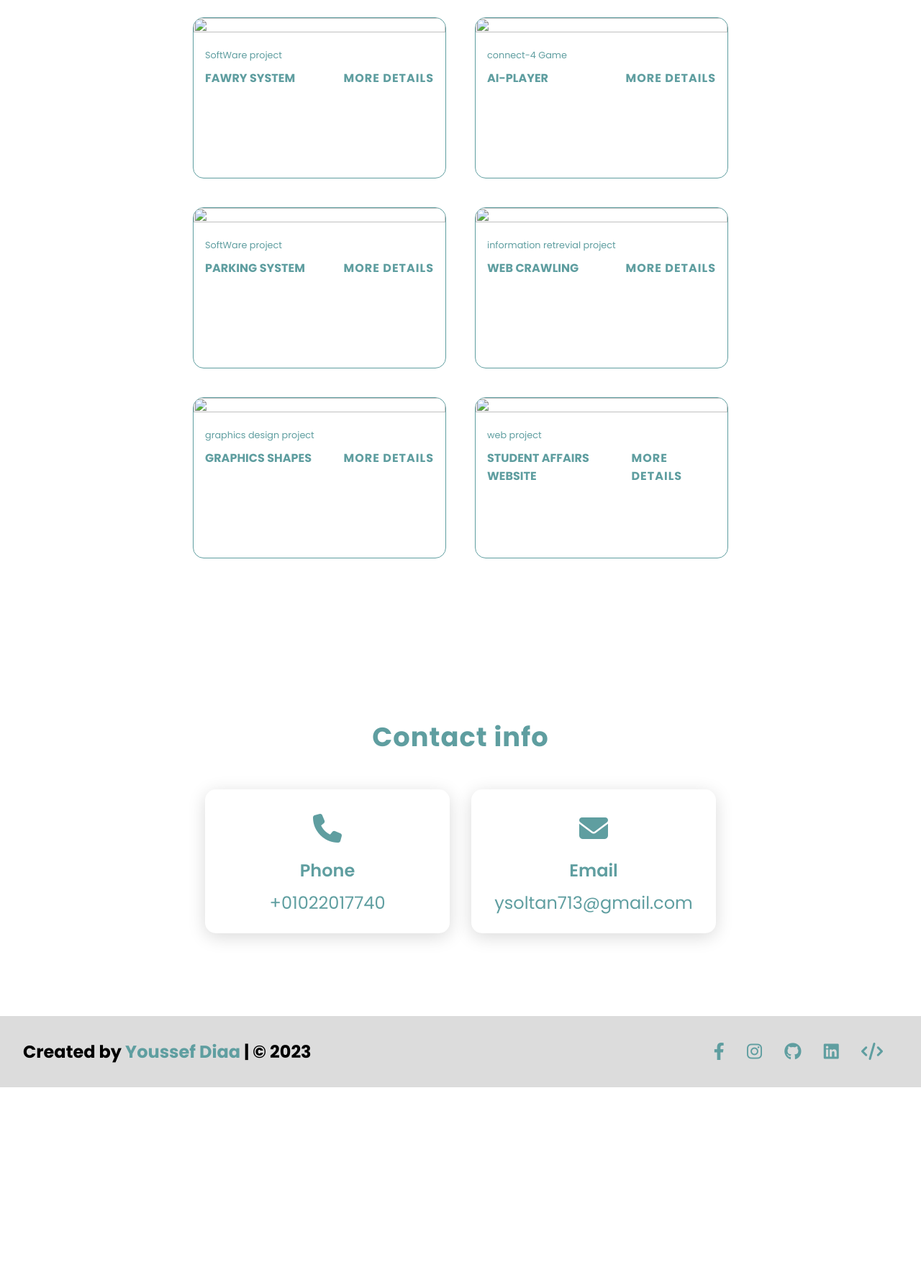
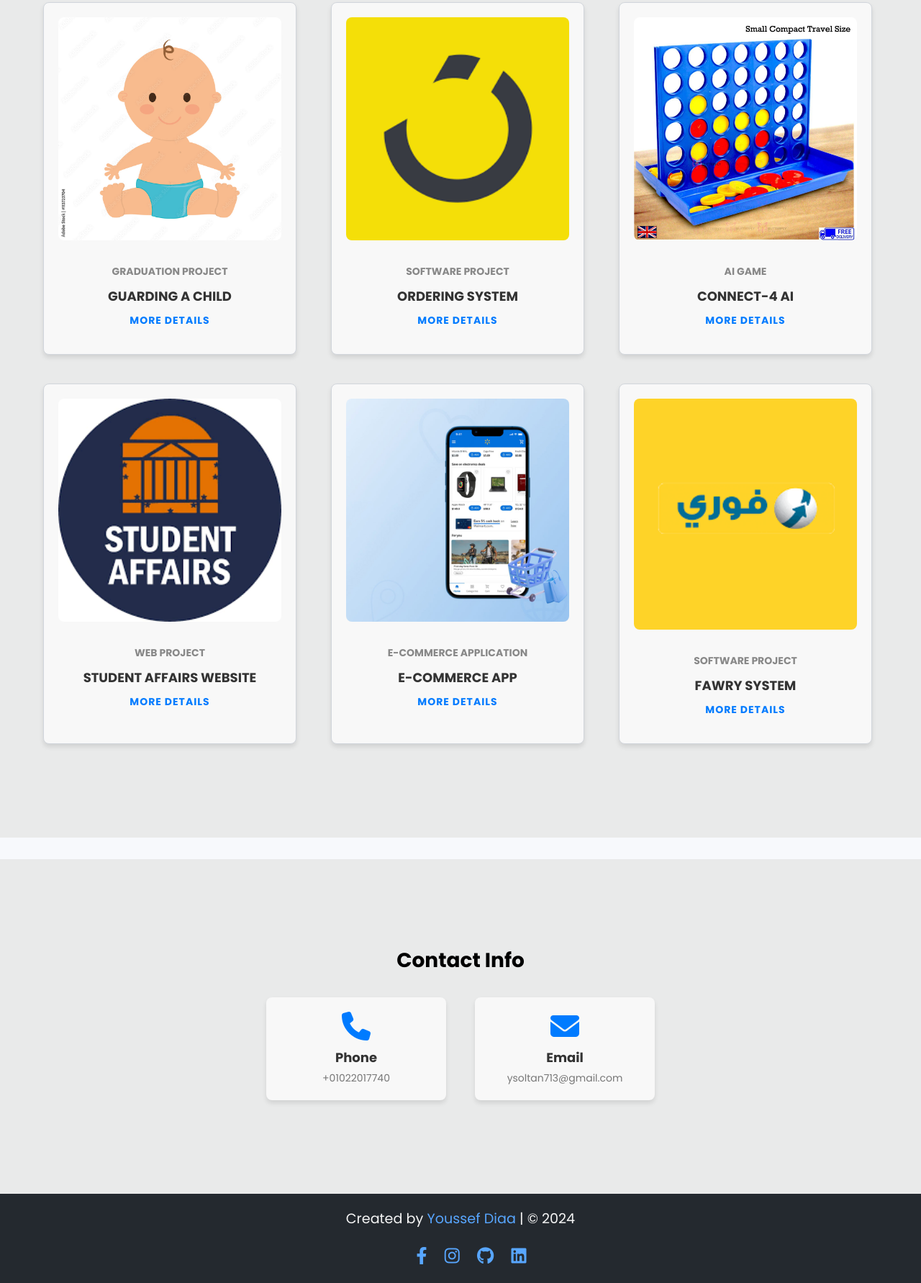
Before and after one commit to youssefdiaa12/profile, a plain HTML site: page index.html in a window 1280 px wide. Shown: the part 982-2765 px from the top of the page at 72% size. Before the commit the page ends 2493 px from the top, so only its background shows below. Drawn offline with nearby package versions, Linux system fonts and the light colour scheme.

Commit message:
enhance portfolio

```diff
--- a/index.html
+++ b/index.html
@@ -1,30 +1,34 @@
 <!DOCTYPE html>
 <html lang="en">
+<head>
+    <link href="https://cdn.jsdelivr.net/npm/aos@2.3.4/dist/aos.css" rel="stylesheet">
 
-<head>
     <meta charset="UTF-8">
     <meta http-equiv="X-UA-Compatible" content="IE=edge">
     <meta name="viewport" content="width=device-width, initial-scale=1.0">
     <link rel="stylesheet" href="https://cdnjs.cloudflare.com/ajax/libs/font-awesome/6.4.0/css/all.min.css">
     <link rel="stylesheet" href="style.css">
-    <title>Youssef diaa</title>
+    <title>Youssef Diaa Portfolio</title>
 </head>
-
 <body>
-
+    <!-- Header -->
     <header>
-        <a href="#" class="logo">Youssef</a>
+        <a href="#" class="logo">Youssef Diaa</a>
         <nav class="navigation">
+            <a href="#About">About</a>
             <a href="#Projects">Projects</a>
-            <a href="#contact">Contact</a>
+            <a href="#Contact">Contact</a>
         </nav>
     </header>
-    <section class="main">
-        <div>
-            <h2>I'm Youssef Diaa<br>
-                <span>SoftWare Engineer</span></h2>
-            <h3>Problem solver</h3>
-            <a href="https://drive.google.com/file/d/1-vrpwo9CQsB2qcoWn7Xa9gwdKdag6HjR/view?usp=drivesdk" class="main-btn">About</a>
+
+    <!-- About Me Section -->
+    <section class="main" id="About" data-aos="fade-up" data-aos-duration="1000">
+        <div class="profile-info">
+            <h2><span>Software Engineer</span></h2>
+            <p class="about-description">
+                I am a Software Engineer with strong problem-solving skills, a solid foundation in Data Structures, Algorithms, and OOP, and the ability to work with various frameworks, including Flutter, Spring Boot, Laravel, and Django. My adaptability and focus on delivering scalable solutions make me a versatile professional.
+            </p>
+            <a href="https://drive.google.com/file/d/1jiLVSWapTx77BP-4t69oUsnqMseT7VqL/view?usp=drivesdk" class="main-btn">Download Resume</a>
             <div class="social">
                 <a href="https://www.facebook.com/youssef.dieaa"><i class="fa-brands fa-facebook-f"></i></a>
                 <a href="https://www.instagram.com/youssefdia2/"><i class="fa-brands fa-instagram"></i></a>
@@ -34,78 +38,98 @@
             </div>
         </div>
     </section>
-    <section class="projects" id="Projects">
-        <h2 class="title">Projects</h2>
-        <div class="content">
-            <div class="project-card">
-                <div class="project-image">
-                    <img src="images/work1.jpg"> </div>
-                <div class="project-info">
-                    <p class="project-category">SoftWare project</p>
-                    <strong class="project-title"><span>Fawry system</span>
-                <a href="https://github.com/Abdelrahmanm22/Fawry-System" class="more-details">More details</a>
-            </strong>
-                </div>
+
+  <!-- Projects Section -->
+  <section class="projects" id="Projects" data-aos="fade-up" data-aos-duration="1000">
+    <h2 class="title">Projects</h2>
+    <div class="content">
+        <!-- Graduation Project -->
+        <div class="project-card" data-aos="fade-up" data-aos-duration="1000">
+            <div class="project-image">
+                <img src="images/1000_F_113723704_0ezuZkJ2PkFughBV9qNkcnVgg5G2aNAR.jpg" alt="Graduation Project">
             </div>
-            <div class="project-card">
-                <div class="project-image">
-                    <img src="images/work5.jpg"> </div>
-                <div class="project-info">
-                    <p class="project-category">connect-4 Game</p>
-                    <strong class="project-title"><span>AI-player</span>
-                <a href="https://www.linkedin.com/posts/activity-7062772183273455616-WXgR?utm_source=share&utm_medium=member_ios" class="more-details">More details</a>
-            </strong>
-                </div>
+            <div class="project-info">
+                <p class="project-category">Graduation Project</p>
+                <strong class="project-title">
+                    <span>Guarding a Child</span>
+                    <a href="https://github.com/youssefdiaa12/childern_finger" class="more-details">More details</a>
+                </strong>
             </div>
-            <div class="project-card">
-                <div class="project-image">
-                    <img src="images/work2.jpeg"> </div>
-                <div class="project-info">
-                    <p class="project-category">SoftWare project</p>
-                    <strong class="project-title"><span>Parking system</span>
-                <a href="https://github.com/youssefdiaa12/parking-system-project" class="more-details">More details</a>
-            </strong>
-                </div>
+        </div>
+
+        <!-- Existing Projects -->
+        <div class="project-card" data-aos="fade-up" data-aos-duration="1000">
+            <div class="project-image">
+                <img src="images/images.png" alt="Ordering System">
             </div>
-            <div class="project-card">
-                <div class="project-image">
-                    <img src="images/work6.png"> </div>
-                <div class="project-info">
-                    <p class="project-category">information retrevial project</p>
-                    <strong class="project-title"><span>Web crawling</span>
-                <a href="https://github.com/youssefdiaa12/Cosine_similarity---inverted_index--postional_index-project" class="more-details">More details</a>
-            </strong>
-                </div>
+            <div class="project-info">
+                <p class="project-category">Software Project</p>
+                <strong class="project-title">
+                    <span>Ordering System</span>
+                    <a href="https://github.com/youssefdiaa12/Orders-and-Notifications-Management" class="more-details">More details</a>
+                </strong>
             </div>
-            <div class="project-card">
-                <div class="project-image">
-                    <img src="images/work3.png"> </div>
-                <div class="project-info">
-                    <p class="project-category">graphics design project</p>
-                    <strong class="project-title"><span>graphics shapes</span>
-                <a href="https://www.linkedin.com/posts/activity-7069619193205186560-_FuH?utm_source=share&utm_medium=member_ios" class="more-details">More details</a>
-            </strong>
-                </div>
+        </div>
+        <div class="project-card" data-aos="fade-up" data-aos-duration="1000">
+            <div class="project-image">
+                <img src="images/s-l1200.jpg" alt="Connect-4 AI">
             </div>
-            <div class="project-card">
-                <div class="project-image">
-                    <img src="images/download.png"> </div>
-                <div class="project-info">
-                    <p class="project-category">web project</p>
-                    <strong class="project-title"><span>Student affairs website</span>
-                <a href="https://github.com/Abdelrahmanm22/Fawry-System" class="more-details">More details</a>
-            </strong>
-                </div>
+            <div class="project-info">
+                <p class="project-category">AI Game</p>
+                <strong class="project-title">
+                    <span>Connect-4 AI</span>
+                    <a href="https://www.linkedin.com/posts/activity-7062772183273455616-WXgR" class="more-details">More details</a>
+                </strong>
             </div>
+        </div>
 
+        <div class="project-card" data-aos="fade-up" data-aos-duration="1000">
+            <div class="project-image">
+                <img src="images/images (2).png" alt="Student Affairs Website">
+            </div>
+            <div class="project-info">
+                <p class="project-category">Web Project</p>
+                <strong class="project-title">
+                    <span>Student Affairs Website</span>
+                    <a href="https://github.com/youssefdiaa12/student-affair-web-project" class="more-details">More details</a>
+                </strong>
+            </div>
         </div>
-    </section>
-    <section class="cards contact" id="contact">
-        <h2 class="title">Contact info</h2>
+        <div class="project-card" data-aos="fade-up" data-aos-duration="1000">
+            <div class="project-image">
+                <img src="images/How-to-Build-an-eCommerce-Mobile-App-in-2023.jpg" alt="E-commerce App">
+            </div>
+            <div class="project-info">
+                <p class="project-category">E-commerce Application</p>
+                <strong class="project-title">
+                    <span>E-commerce App</span>
+                    <a href="https://github.com/youssefdiaa12/ecommerce" class="more-details">More details</a>
+                </strong>
+            </div>
+        </div>
+        <div class="project-card" data-aos="fade-up" data-aos-duration="1000">
+            <div class="project-image">
+                <img src="images/images (3).png" alt="Fawry System">
+            </div>
+            <div class="project-info">
+                <p class="project-category">Software Project</p>
+                <strong class="project-title">
+                    <span>Fawry System</span>
+                    <a href="https://github.com/youssefdiaa12/Fawry-System" class="more-details">More details</a>
+                </strong>
+            </div>
+        </div>
+    </div>
+  </section>
+
+    <!-- Contact Section -->
+    <section class="cards contact" id="Contactid" data-aos="fade-up" data-aos-duration="1000">
+        <h2 class="title">Contact Info</h2>
         <div class="content">
             <div class="card">
                 <div class="icon">
-                    <i class="fas fa-phone"></i> </div>
+                    <i class="fas fa-phone"></i>
+                </div>
                 <div class="info">
                     <h3>Phone</h3>
                     <p>+01022017740</p>
@@ -113,7 +137,8 @@
             </div>
             <div class="card">
                 <div class="icon">
-                    <i class="fas fa-envelope"></i> </div>
+                    <i class="fas fa-envelope"></i>
+                </div>
                 <div class="info">
                     <h3>Email</h3>
                     <p>ysoltan713@gmail.com</p>
@@ -121,16 +146,26 @@
             </div>
         </div>
     </section>
-    <footer class="footer">
-        <p class="footer-title">Created by <span>Youssef Diaa</span> | &copy; 2023</p>
+
+    <!-- Footer -->
+    <footer class="footer" id="Contact">
+        <p class="footer-title">Created by <span>Youssef Diaa</span> | &copy; 2024</p>
         <div class="social">
             <a href="https://www.facebook.com/youssef.dieaa"><i class="fa-brands fa-facebook-f"></i></a>
             <a href="https://www.instagram.com/youssefdia2/"><i class="fa-brands fa-instagram"></i></a>
             <a href="https://github.com/youssefdiaa12"><i class="fa-brands fa-github"></i></a>
             <a href="https://www.linkedin.com/in/youssef-diaa-837a88235/"><i class="fa-brands fa-linkedin"></i></a>
-            <a href="https://codeforces.com/profile/dada22"><i class="fa-solid fa-code"></i></a>
         </div>
     </footer>
+
+    <script src="https://cdn.jsdelivr.net/npm/aos@2.3.4/dist/aos.js"></script>
+    <script>
+        // Initialize AOS after the page has loaded
+        AOS.init({
+            duration: 1000,  // Animation duration in ms
+            offset: 200,     // Start animation when the element is 200px from the top
+        });
+    </script>
+
 </body>
-
 </html>
--- a/style.css
+++ b/style.css
@@ -1,4 +1,4 @@
-                @import url('https://fonts.googleapis.com/css2?family=Poppins:ital,wght@0,100;0,200;0,300;0,400;0,500;0,600;0,700;0,800;0,900;1,100;1,200;1,300;1,400;1,500;1,600;1,700;1,800;1,900&display=swap');
+@import url('https://fonts.googleapis.com/css2?family=Poppins:ital,wght@0,100;0,200;0,300;0,400;0,500;0,600;0,700;0,800;0,900&display=swap');
 * {
     margin: 0;
     padding: 0;
@@ -7,289 +7,288 @@
     font-family: 'Poppins', sans-serif;
 }
 
+body {
+    background-color: #f7f9fc;
+}
+
 header {
-                    background-color: gainsboro;
+    background-color: #24292f;
     width: 100%;
+    position: fixed;
+    top: 0;
+    left: 0;
     z-index: 1000;
-                    position: fixed;
     display: flex;
     justify-content: space-between;
     align-items: center;
-                    padding: 20px 100px;
+    padding: 20px 50px;
+    box-shadow: 0 4px 8px rgba(0, 0, 0, 0.1);
 }
 
 .logo {
     text-decoration: none;
-                    color: cadetblue;
+    color: #58a6ff;
     font-weight: 700;
-                    font-size: 1.6em;
+    font-size: 1.8em;
 }
 
 .navigation a {
-                    color: cadetblue;
+    color: #f5f5f5;
     text-decoration: none;
     font-size: 1.2em;
-                    font-weight: 500;
     padding-left: 30px;
-                    padding-right: 10px;
     letter-spacing: 1px;
     transition: all 0.3s ease-in-out;
 }
 
 .navigation a:hover {
-                    color: darkcyan;
+    color: #58a6ff;
     transform: scale(1.1);
 }
 
 section {
-                    padding: 100px 150px;
+    padding: 120px 50px;
 }
+.social{
+    padding-left: 30px;
+    text-decoration: none;}
 
 .main {
     width: 100%;
     min-height: 100vh;
     display: flex;
     align-items: center;
-                    background: url(images/istockphoto-519532628-170667a.webp) no-repeat;
+    justify-content: flex-start;
+    background: url(images/cHJpdmF0ZS9sci9pbWFnZXMvd2Vic2l0ZS8yMDIyLTA1L3AtNDQ4LXBhaS0wNjQuanBn.webp) no-repeat;
     background-size: cover;
     background-position: center;
     background-attachment: fixed;
+    color: white;
 }
+.about-description{
+    color: #000;
+    font-size: 1.2em;
+    margin-bottom: 20px;
+    letter-spacing: 1px;
+    line-height: 1.5;
+}
+.projects{
+    background-color:#E9EAEAFF;
 
-                .main h2 {
-                    color: #fff;
-                    font-size: 1.4em;
-                    font-weight: 500;
 }
-
 .main h2 span {
     display: inline-block;
     margin-top: 10px;
-                    color: cadetblue;
+    color: #58a6ff;
     font-size: 3em;
     font-weight: 600;
 }
 
-                .main h3 {
-                    color: #fff;
-                    font-size: 1.4em;
-                    font-weight: 500;
-                    letter-spacing: 1px;
-                    margin-top: 10px;
-                    margin-bottom: 30px;
-                }
-
 .main-btn {
-                    background-color: cadetblue;
+    background-color: #58a6ff;
     display: inline-block;
     color: #fff;
-                    border-radius: 15px;
-                    margin-bottom: 40px;
+    border-radius: 25px;
     font-size: 1.1em;
     font-weight: 500;
-                    padding: 0.9375em 2.1875em;
+    padding: 1em 2.5em;
     text-decoration: none;
-                    letter-spacing: 1px;
+    margin-top: 20px;
     transition: all 0.3s ease-in-out;
 }
 
 .main-btn:hover {
     background-color: #fff;
-                    color: cadetblue;
+    color: #58a6ff;
     transform: scale(1.1);
 }
 
 .social a {
-                    color: cadetblue;
+    color: #58a6ff;
     text-decoration: none;
-                    font-size: 1.3em;
-                    font-weight: 500;
-                    padding-left: 6px;
-                    padding-right: 20px;
-                    letter-spacing: 1px;
+    font-size: 1.5em;
+    margin-right: 15px;
     transition: all 0.3s ease-in-out;
 }
 
-                .title {
-                    display: flex;
-                    justify-content: center;
-                    color: cadetblue;
-                    font-size: 2.3em;
-                    font-weight: 700;
-                    letter-spacing: 1px;
-                    margin-bottom: 30px;
-                }
-
-                .content {
-                    display: flex;
-                    justify-content: center;
-                    color: cadetblue;
-                    flex-direction: row;
-                    flex-wrap: wrap;
-                }
-
-                .card {
-                    background-color: #fff;
-                    width: 21.25em;
-                    box-shadow: 0px 5px 25px rgba(1 1 1 / 15%);
-                    border-radius: 15px;
-                    padding: 25px;
-                    margin: 15px;
-                    transition: 0.7s ease;
-                }
-
-                .info {
-                    text-align: center;
-                }
-
-                .info h3 {
-                    font-size: 1.5em;
-                    font-weight: 600;
-                    margin: 10px;
-                }
-
-                .card:hover {
-                    transform: scale(1.1);
-                }
-
-                .icon {
-                    text-align: center;
-                    font-size: 2.5em;
-                    color: cadetblue;
-                }
-
-                .card .projects {
-                    background-color: floralwhite;
-                }
-
-                .projects .content {
-                    margin-top: 30px;
+.social a:hover {
+    color: #3b82f6;
 }
 
 .project-card {
-                    background-color: white;
-                    border: 1px solid cadetblue;
+    background-color: #fff;
+    border: 1px solid #d1d5db;
     width: 22em;
-                    min-height: 14em;
-                    overflow: hidden;
+    min-height: 12em;
     border-radius: 15px;
-                    margin: 20px;
-                    transition: 0.7s ease;
+    margin: 10px;
+    transition: all 0.3s ease;
+    box-shadow: 0px 5px 15px rgba(0, 0, 0, 0.1);
 }
 
 .project-card:hover {
-                    transform: scale(1.1);
-                }
-
-                .project-card:hover .project-image {
-                    opacity: 0.9;
+    transform: scale(1.05);
 }
 
 .project-card img {
     width: 100%;
     height: 100%;
+    border-radius: 15px;
 }
 
 .project-info {
     padding: 1em;
+    text-align: center;
 }
 
 .project-category {
-                    font-size: 0.8em;
-                    color: cadetblue;
+    color: #58a6ff;
+    font-weight: 700;
+    text-transform: uppercase;
+    font-size: 0.9em;
+    margin-bottom: 10px;
 }
 
 .project-title {
-                    display: flex;
-                    justify-content: space-between;
+    font-weight: 700;
+    font-size: 1.2em;
     text-transform: uppercase;
+}
+
+.more-details {
+    color: #58a6ff;
+    text-decoration: none;
     font-weight: 700;
+    letter-spacing: 1px;
+    margin-top: 10px;
+    transition: all 0.3s ease;
+}
+
+.more-details:hover {
+    color: #3b82f6;
+}
+.cards.contact{
+    background-color: #E9EAEAFF;
+}
+
+.contact .card {
+    background: #fff;
+    width: 18em;
+    padding: 30px;
+    border-radius: 20px;
+    box-shadow: 0px 4px 12px rgba(0, 0, 0, 0.1);
+    margin: 10px;
+}
+
+.footer {
+    background-color: #24292f;
+    color: #f5f5f5;
+    padding: 20px 50px;
+    text-align: center;
+}
+
+.footer .social a {
+    margin: 10px;
+}
+
+.footer-title {
+    font-size: 1.2em;
+    margin-bottom: 20px;
+}
+
+.footer-title span {
+    color: #58a6ff;
+}
+.projects .content {
+    display: grid;
+    grid-template-columns: repeat(3, 1fr); /* Creates 3 equal columns */
+    gap: 20px; /* Space between the cards */
+    margin-top: 20px;
+}
+
+.project-card {
+    background-color: #f8f8f8; /* Background color of the card */
+    padding: 20px;
+    border-radius: 8px;
+    box-shadow: 0 4px 6px rgba(0, 0, 0, 0.1);
+}
+
+.project-image img {
+    width: 100%; /* Ensures the image fills the container */
+    border-radius: 8px;
+}
+
+.project-info {
+    text-align: center;
     margin-top: 10px;
 }
 
+.project-category {
+    font-size: 14px;
+    color: #888;
+}
+
+.project-title {
+    font-size: 18px;
+    font-weight: bold;
+    color: #333;
+}
+
 .more-details {
+    display: block;
+    margin-top: 10px;
+    font-size: 14px;
+    color: #007bff;
     text-decoration: none;
-                    color: cadetblue;
-                    font-weight: 700;
-                    letter-spacing: 1px;
-                    transition: all 0.3s ease-in-out;
 }
 
 .more-details:hover {
-                    color: darkcyan
+    text-decoration: underline;
+}
+/* Contact Section Styling */
+.cards.contact {
+    text-align: center;
+    margin-top: 30px;
 }
 
-                .contact icon {
-                    font-size: 4.5em;
+.cards.contact .title {
+    font-size: 28px;
+    font-weight: bold;
+    margin-bottom: 20px;
 }
 
-                .contact .info h3 {
-                    color: cadetblue;
+/* Flex container for the cards */
+.cards.contact .content {
+    display: flex;
+    justify-content: center; /* Centers the cards horizontally */
+    gap: 20px; /* Space between the cards */
+    flex-wrap: wrap; /* Allows wrapping if needed */
 }
 
-                .contact .info p {
-                    color: cadetblue;
-                    font-size: 1.5em;
+/* Individual Card Styling */
+.cards.contact .card {
+    background-color: #f8f8f8;
+    padding: 20px;
+    border-radius: 8px;
+    box-shadow: 0 4px 6px rgba(0, 0, 0, 0.1);
+    width: 250px; /* Set a fixed width for the cards */
+    text-align: center;
 }
 
-                .footer {
-                    background-color: gainsboro;
-                    padding: 2em;
-                    display: flex;
-                    justify-content: space-between;
+.cards.contact .card .icon i {
+    font-size: 40px;
+    color: #007bff;
+    margin-bottom: 10px;
 }
 
-                .footer-title {
-                    font-size: 1.5em;
-                    font-weight: 700;
+.cards.contact .card .info h3 {
+    font-size: 18px;
+    font-weight: bold;
+    color: #333;
+    margin-bottom: 5px;
 }
 
-                .footer-title span {
-                    color: cadetblue;
+.cards.contact .card .info p {
+    font-size: 14px;
+    color: #777;
 }
-
-                .footer .social a {
-                    font-size: 1.5em;
-                }
-
-                @media(max-width:1023px) {
-                    header {
-                        padding: 12px 20px;
-                    }
-                    .navigation a {
-                        padding-left: 10px;
-                    }
-                    .title {
-                        font-size: 1.5em;
-                    }
-                    .section {
-                        padding: 80px 20px;
-                    }
-                    .main-content h2 {
-                        font-size: 1em;
-                    }
-                    .main-content h3 {
-                        font-size: 1.6em;
-                    }
-                    .contnet {
-                        flex-direction: column;
-                        align-items: center;
-                    }
-                }
-
-                @media(max-width:641px) {
-                    body {
-                        font-size: 12px;
-                    }
-                    .main-content h2 {
-                        font-size: 0.8em;
-                    }
-                    @media(max-wedith: 320px) {
-                        body {
-                            font-size: 10px;
-                        }
-                        .main-content h2 {
-                            font-size: 0.7em;
-                        }
-                    }
-                }
```
Also changed, not shown: images/1000_F_113723704_0ezuZkJ2PkFughBV9qNkcnVgg5G2aNAR.jpg (added), images/360_F_286464665_sDO2rTEWCJ7hegai5Z9BYCII6ZyDhUCP.jpg (added), images/How-to-Build-an-eCommerce-Mobile-App-in-2023.jpg (added), images/What-Is-E-commerce-and-what-are-its-Applications.jpg (added), images/WhatsApp Image 2024-12-08 at 9.36.26 PM.jpeg (added), images/cHJpdmF0ZS9sci9pbWFnZXMvd2Vic2l0ZS8yMDIyLTA1L3AtNDQ4LXBhaS0wNjQuanBn.webp (added), images/desktop-wallpaper-portfolio-background-thumbnail.jpg (added), images/develop-an e-commerce-app.jpg (added), images/images (1).png (added), images/images (2).png (added), images/images (3).png (added), images/images.png (added), images/s-l1200.jpg (added). Lines whose indentation alone changed are shown as unchanged.
